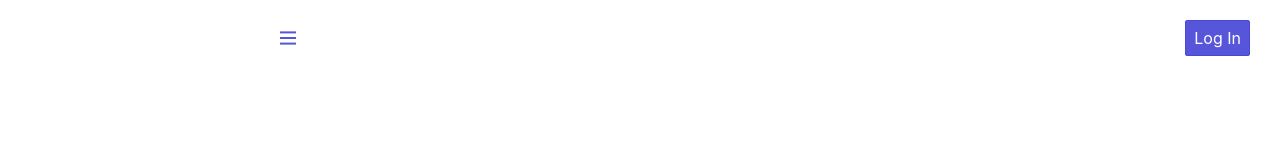
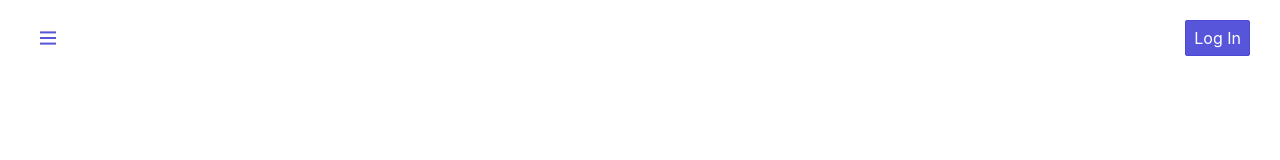
Before and after one commit to judgeyboy/bugsters, a Vue app: page /dashboard in a window 1280 px wide. Shown: the top 160 px of the page. Built offline with nearby package versions, Linux system fonts and the light colour scheme.

Commit message:
Refactors the menu bar to make it reusable

```diff
--- a/src/components/Dashboard.vue
+++ b/src/components/Dashboard.vue
@@ -1,12 +1,22 @@
 <template>
   <div class="dashboard">
-    <h2>DASHBOARD</h2>
+
+    <MenuBar :foo="true">
+      <router-link slot="menu" to="/">BUGSTERS</router-link>
+    </MenuBar>
+
+    <h2>My Dashboard</h2>
   </div>
 </template>
 
 <script>
+import MenuBar from './MenuBar'
+
 export default {
-  name: 'Dashboard'
+  name: 'Dashboard',
+  components: {
+    MenuBar
+  }
 }
 </script>
 
--- a/src/components/Home.vue
+++ b/src/components/Home.vue
@@ -2,9 +2,13 @@
 
   <div class="off-canvas">
 
-    <MenuBar @toggleSidebar="toggleSidebar" />
+    <MenuBar :hasSideBar="true">
+      <a slot="menu" class="off-canvas-toggle btn btn-link btn-action" @click="toggleSidebar">
+        <i class="icon icon-menu"></i>
+      </a>
+    </MenuBar>
 
-    <SideBar v-scroll-menu :showSidebar="showSidebar" />
+   <SideBar v-scroll-menu :showSidebar="showSidebar" />
 
     <a class="off-canvas-overlay" @click="toggleSidebar"></a>
 
--- a/src/components/MenuBar.vue
+++ b/src/components/MenuBar.vue
@@ -1,9 +1,7 @@
 <template>
-  <div class="bugster-menubar">
+  <div class="bugster-menubar" :class="{'responsive': hasSideBar}">
     <div class="bugster-menubar__menu">
-      <a class="off-canvas-toggle btn btn-link btn-action" @click="$emit('toggleSidebar')">
-        <i class="icon icon-menu"></i>
-      </a>
+      <slot name="menu"></slot>
     </div>
 
     <div class="bugster-menubar__link">
@@ -17,6 +15,12 @@ import UserMenu from './UserMenu'
 
 export default {
   name: 'MenuBar',
+  props: {
+    hasSideBar: {
+      required: false,
+      default: false
+    }
+  },
   components: {
     UserMenu
   }
@@ -24,12 +28,15 @@ export default {
 </script>
 
 <style lang="sass" scoped>
+.responsive
+  left: 12rem
+
 .bugster-menubar
   height: 3.8rem
   position: fixed
   display: block
   right: 0
-  left: 12rem
+  left: 0
   top: 0
   z-index: 200
   background-color: white
```
